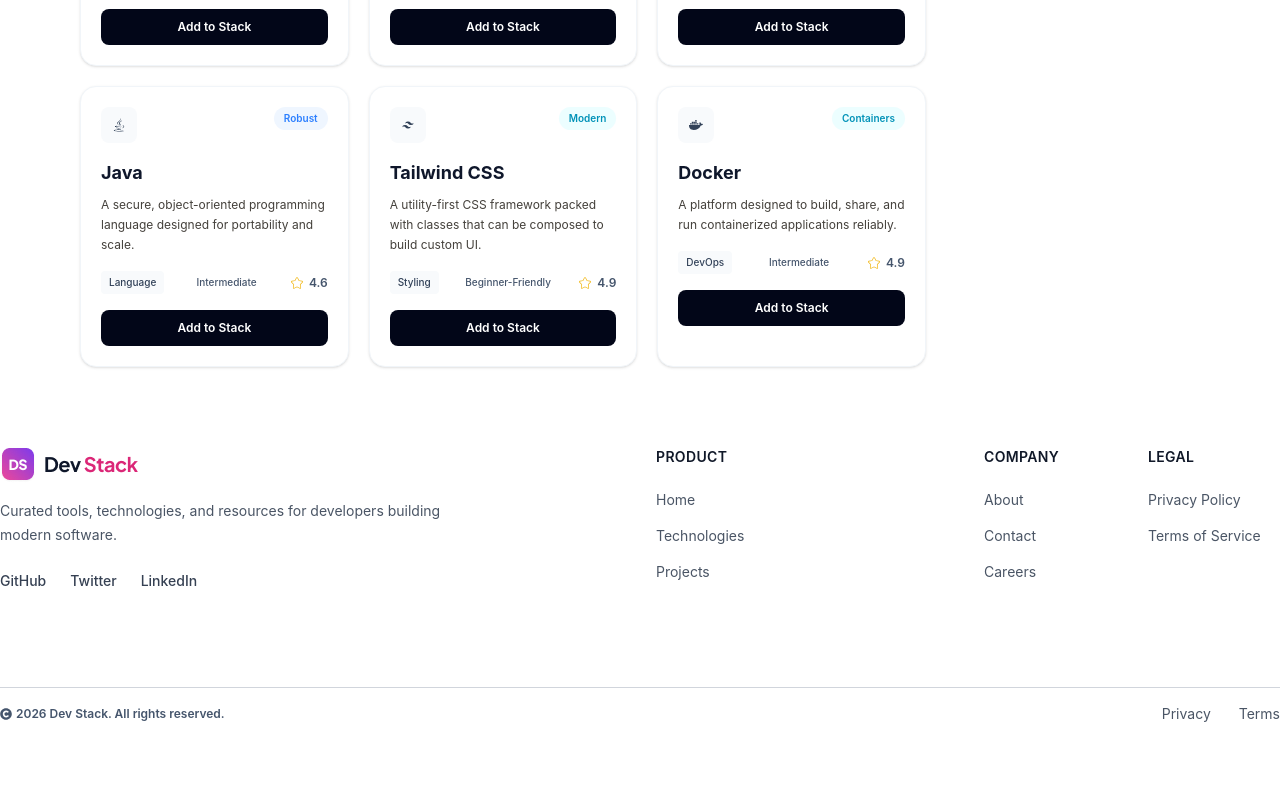
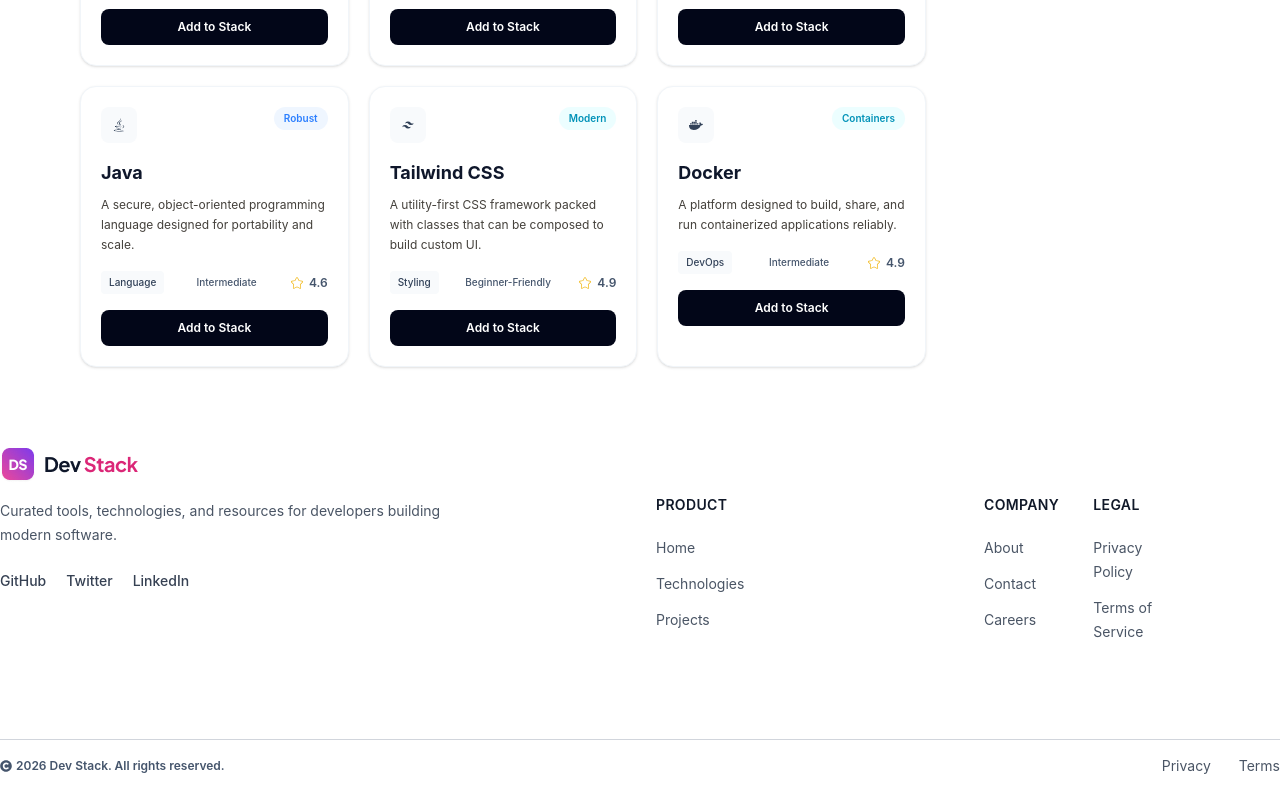
Before and after one commit to syedrakib-26/my-react-project05, a React (Vite) app: page / in a window 1280 px wide. Shown: the part 1540-2340 px from the top of the page. Before the commit the page ends 2288 px from the top, so only its background shows below. Built offline with nearby package versions, Linux system fonts and the light colour scheme.

Commit message:
footer-lg-sm-add

```diff
--- a/src/component/Footer.tsx
+++ b/src/component/Footer.tsx
@@ -8,9 +8,10 @@
 
     <footer className="w-full bg-white">
 
-      <div className="mx-auto max-w-7xl px-6 py-12 md:px-8 lg:px-0">
+      <div className="mx-auto max-w-7xl px-6 py-12 sm:px-8 lg:px-0">
 
-        <div className="grid grid-cols-1 gap-10 md:grid-cols-4 md:gap-8">
+        {/* <div className="grid grid-cols-1 gap-10 md:grid-cols-4 md:gap-8"> */}
+        <div className="grid grid-cols-1 gap-10 md:grid-cols-4 md:gap-8 items-center text-center lg:items-start lg:text-left">
 
 
           <div className="md:col-span-2">
@@ -26,7 +27,7 @@
               building modern software. </p>
 
 
-            <div className="mt-6 flex items-center gap-6">
+            <div className="mt-6 flex items-center gap-5">
               <a href="#" className="text-sm font-medium text-gray-700 transition hover:text-pink-500"> GitHub </a>
 
               <a href="#" className="text-sm font-medium text-gray-700 transition hover:text-pink-500"> Twitter </a>
@@ -40,8 +41,12 @@
 
 
 
-          <div>
+          <div className="mt-12 hidden grid-cols-3 gap-8 lg:grid md:col-span-1">
+
+             <div>
+
             <h3 className="mb-5 text-sm font-semibold uppercase tracking-wide text-gray-900"> Product </h3>
+
 
             <ul className="space-y-3">
               <li>
@@ -62,11 +67,13 @@
 
             </ul>
 
+          </div>
+
 
           </div>
 
 
-          <div className="grid grid-cols-2 gap-8 md:col-span-1">
+          <div className="mt-12 hidden grid-cols-3 gap-8 lg:grid md:col-span-1">
             <div>
               <h3 className="mb-5 text-sm font-semibold uppercase tracking-wide text-gray-900"> Company </h3>
 
@@ -115,12 +122,19 @@
 
           </div>
 
+
+
         </div>
+
 
       </div>
 
     </footer>
+
+
   );
+
+
 };
 
 export default Footer;
```
Also changed, not shown: src/component/Navbar.tsx (+4 -4 lines).
